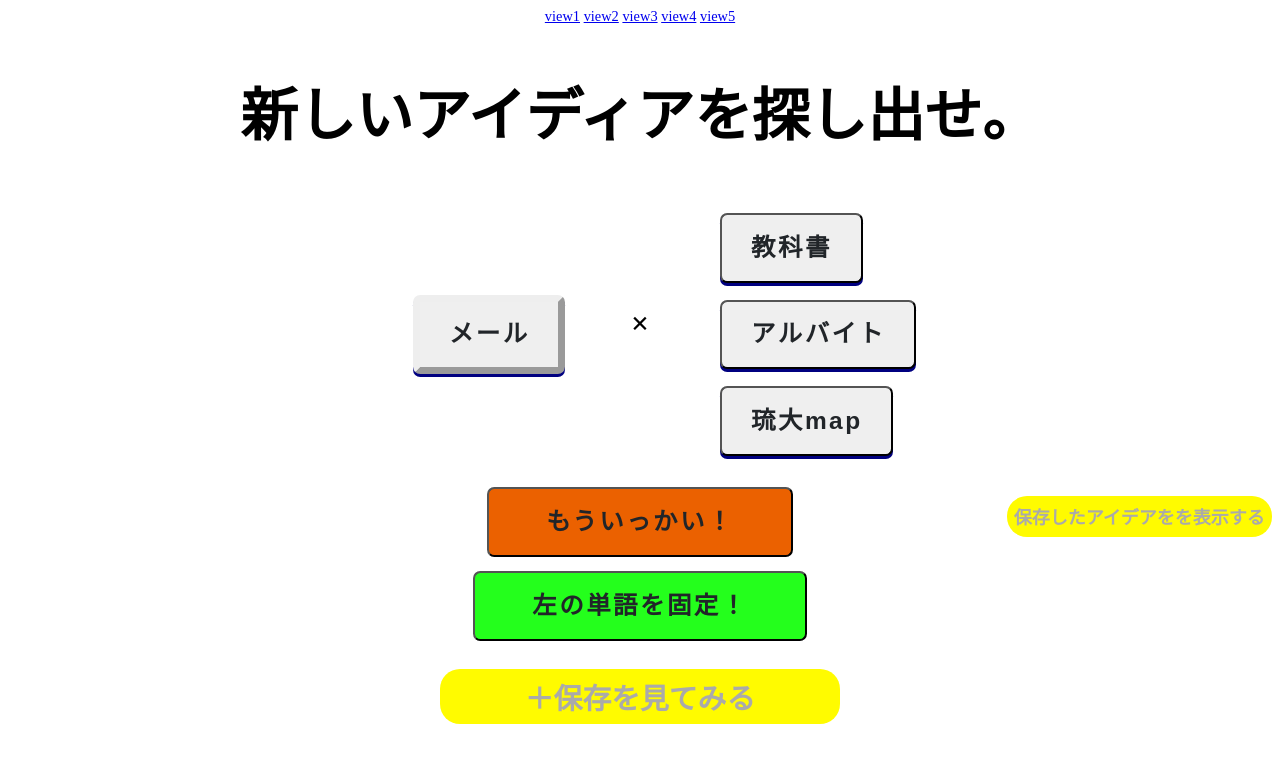
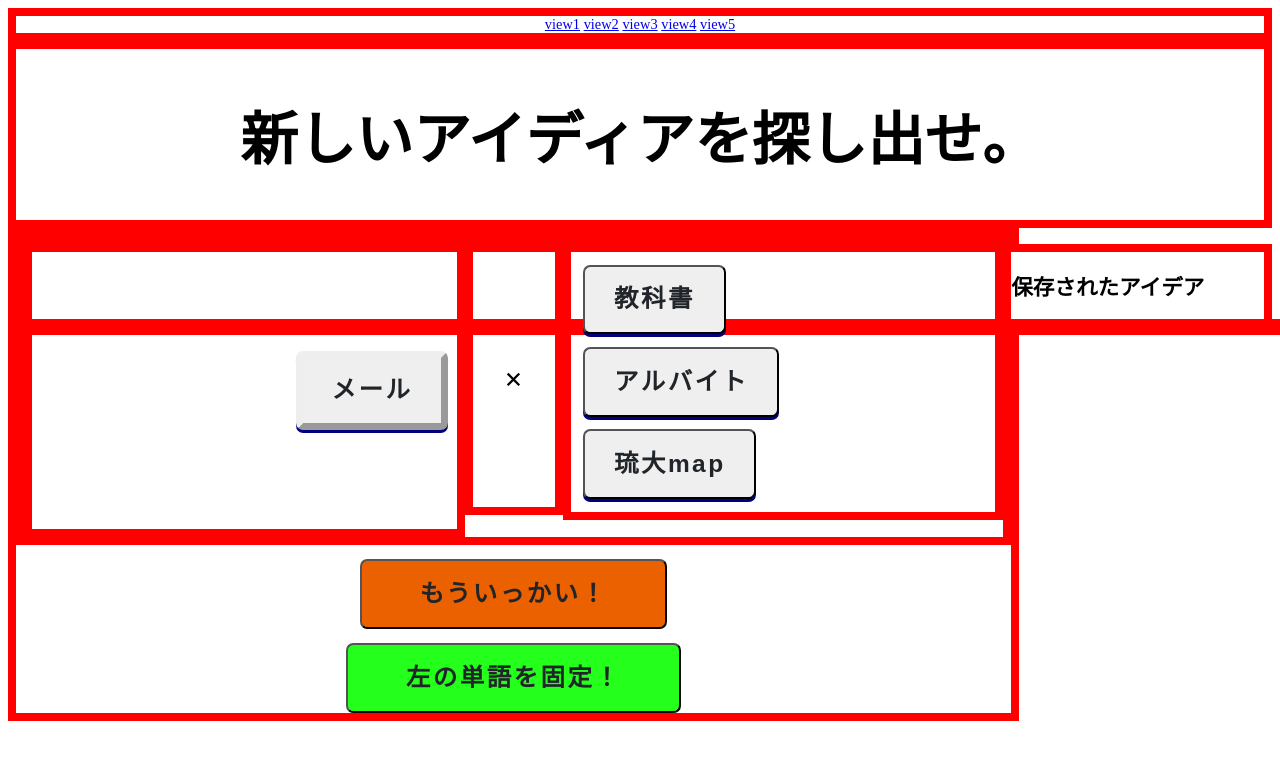
Before and after one commit to hiroya-ie/spark, a Django app: page /spark/view3 in a window 1280 px wide. Shown: the top 763 px of the page. Run offline with Django 3.2, Linux system fonts and the light colour scheme; data comes from the database, SQL or seed files in the repository; parts of the project's set-up code (start-up, migrations or seed data) failed here and were passed over.

Commit message:
edited save_function in v3

```diff
--- a/spark/templates/spark/view3.html
+++ b/spark/templates/spark/view3.html
@@ -42,18 +42,16 @@
             <button class="btn btn--word-R" type="submit" id="wr3">{{ word_rand3 }}</button>
 
         </div>
+      </div>
+    </div>
 
-      </div>
-      <label class="open" for="pop-up">保存したアイデアをを表示する</label>
-      <input type="checkbox" id="pop-up">
-      <div class="overlay">
-        <div class="window">
-          <label class="close" for="pop-up">×</label>
-          <p class="saved-tango" id="saved-text">
-            <a>保存したアイデアはありません</a>
-          </p>
-        </div>
-      </div>
+
+
+    <div>
+      <h2>保存されたアイデア</h2>
+      <div class="saved-tango" id="saved3"></div>
+    </div>
+
 
 
 
@@ -63,34 +61,9 @@
             {% csrf_token %}
             <button type="submit" class="btn btn--orange">もういっかい！</button>
         </form>
-
-
-
         <button class="btn btn--rannge" id="btn2" onclick="fixed_tango_L('wi1');" >左の単語を固定！</button>
-
-
-
-      <!--単語保存場所-->
-      <!-- <div class = "bt-2">
-      <checkbox class = "btn save" id=save>保存
-        <iframe  class= "saved-tango" src="sample" width="400" height="400"></iframe>
-      </checkbox>
-      </div> -->
-
-
-
-        <div><p class="slide-btn">＋保存を見てみる</p></div>
-        <div class="slide-contents" style="display: none;">
-          <!--ここに内容を掲載-->
-          <div class="saved-tango">
-          </div>
-        </div>
-
       </div>
 
-
-
-    </div>
 
 
     <!--JavaScript-->
@@ -107,19 +80,19 @@
           var wi1 = $("#wi1").text();
           var value1 = $("#wr1").text();
           $('.saved-tango').prepend('<p>' + wi1 + " × "+ value1 + '</p>');
-          $('#saved-text a').text("");
+
       }
       function butotnClick2(){
           var wi1 = $("#wi1").text();
           var value2 = $("#wr2").text();
           $('.saved-tango').prepend('<p>' + wi1 + " × "+ value2 + '</p>');
-          $('#saved-text a').text("");
+
       }
       function butotnClick3(){
           var wi1 = $("#wi1").text();
           var value3 = $("#wr3").text();
           $('.saved-tango').prepend('<p>' + wi1 + " × "+ value3 + '</p>');
-          $('#saved-text a').text("");
+
       }
       let button1 = document.getElementById('wr1');
       button1.addEventListener('click', butotnClick);
--- a/static/spark/style3.css
+++ b/static/spark/style3.css
@@ -31,27 +31,30 @@ html {
 }
 
 div {
-    /* border: solid 8px red; */
+  border: solid 8px red;
 
 }
+
 
 @media screen and (min-width: 481px) {
   .word-wrapper {
     font-weight: bold;
     font-size: 2rem;
-      width: 100%;
-      margin-left: auto;
+    width: 80%;
+    margin-left: 0;
     margin-right: auto;
     box-sizing: border-box;
-      display: flex;
-      flex-wrap: wrap;
+    /* display: flex;
+    flex-wrap: wrap;   */
     position:relative;
+    text-align: left;
+    z-index:2
 
   }
   .save,
   a.save,
   button.save {
-      /* width: 100%; */
+    width: 30%;
     /* float: left; */
     /* margin: 0; */
     /* margin-top: 60px; */
@@ -62,6 +65,7 @@ html {
     right:0 ;
 
   }
+
 
 
 
@@ -91,6 +95,8 @@ html {
     font-weight: normal;
     font-size: 1.2rem;
     text-align: left;
+
+    max-height:580px;
 
 
   }
@@ -133,17 +139,19 @@ html {
 
 .button-wrapper{
   text-align: center;
-    width: 100%;
+  width: 80%;
   /* margin-top:1.5rem; */
-    width: 100%;
-    max-width: 400px;
-    margin: 0 auto 0px;
+
+  /* max-width: 4000px; */
+
   position:relative;
+  z-index:1;
+  left:0;
 }
 
 .open {
 	cursor:pointer; /* マウスオーバーでカーソルの形状を変えることで、クリックできる要素だとわかりやすいように */
-    position: absolute;
+  /* position: absolute; */
   right: 0px;
   top: 300px;
   font-size: 18px;
@@ -153,6 +161,9 @@ html {
   background: #fffb00;
   cursor: pointer;
   padding: 0.5rem;
+  display:flex;
+
+
 }
 #pop-up {
 	display: none; /* label でコントロールするので input は非表示に */
@@ -183,6 +194,8 @@ html {
 	top: 50%;
 	left: 50%;
 	transform: translate(-50%, -50%);
+  overflow:auto;
+  position: relative;
 }
 #saved-text {
 	font-size: 18px;
@@ -192,12 +205,25 @@ html {
 	cursor:pointer;
 	position: absolute;
 	top: 4px;
-      right: 4px;
-      font-size: 20px;
+	right: 14px;
+	font-size: 40px;
 }
 
+#saved2 {
+  width: 29%;
+  height: 550px;
+  /* position: absolute; */
+  overflow:auto;
+  max-width: 800px;
+}
 
-
+#saved3{
+  width: 22%;
+  right: 0;
+  max-height: 30rem;
+  overflow: auto;
+  position: absolute;
+}
 
 
 
@@ -207,6 +233,9 @@ html {
   /* .word_set {
     width: 33%;
   } */
+
+
+
 
 
 }
@@ -307,8 +336,8 @@ html {
 
 
 .slide-btn {
-    display: block;
-    /* width: 100%; */
+  display: flex;
+  width: 29%;
   /* margin: 0 100% 1em 100%; */
   text-align: center;
   padding: 7px;
@@ -317,6 +346,8 @@ html {
   border-radius: 20px;
   background: #fffb00;
   cursor: pointer;
+  margin-right: 0;
+
 
 }
 
```
Lines whose indentation alone changed are shown as unchanged.
